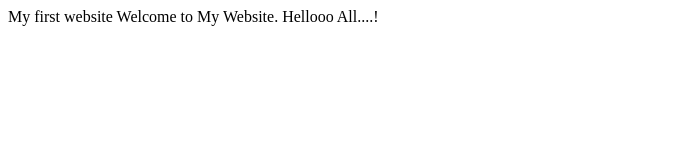
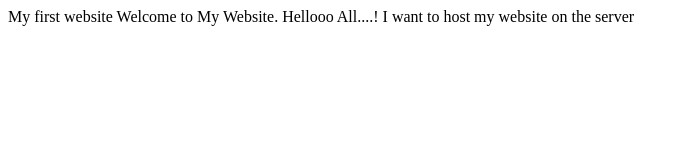
Before and after one commit to Preksha-179/Preksha-179.github.io, a plain HTML site: page index.html in a window 1280 px wide. Shown: the whole page, without its empty margins (0-689 px from the left). Drawn offline with Linux system fonts and the light colour scheme.

Commit message:
Updated commit

```diff
--- a/index.html
+++ b/index.html
@@ -3,5 +3,6 @@
   <body>
     Welcome to My Website.
     Hellooo All....!
+    I want to host my website on the server
   </body>
 </html>
```
